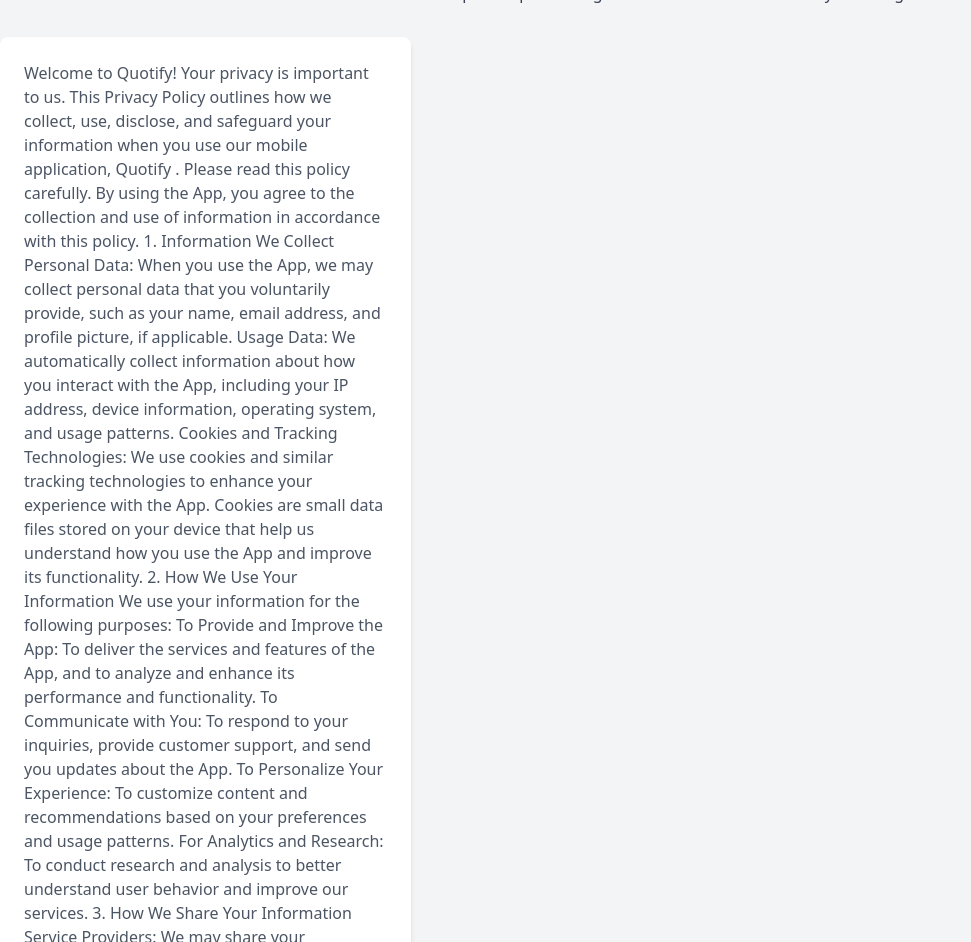
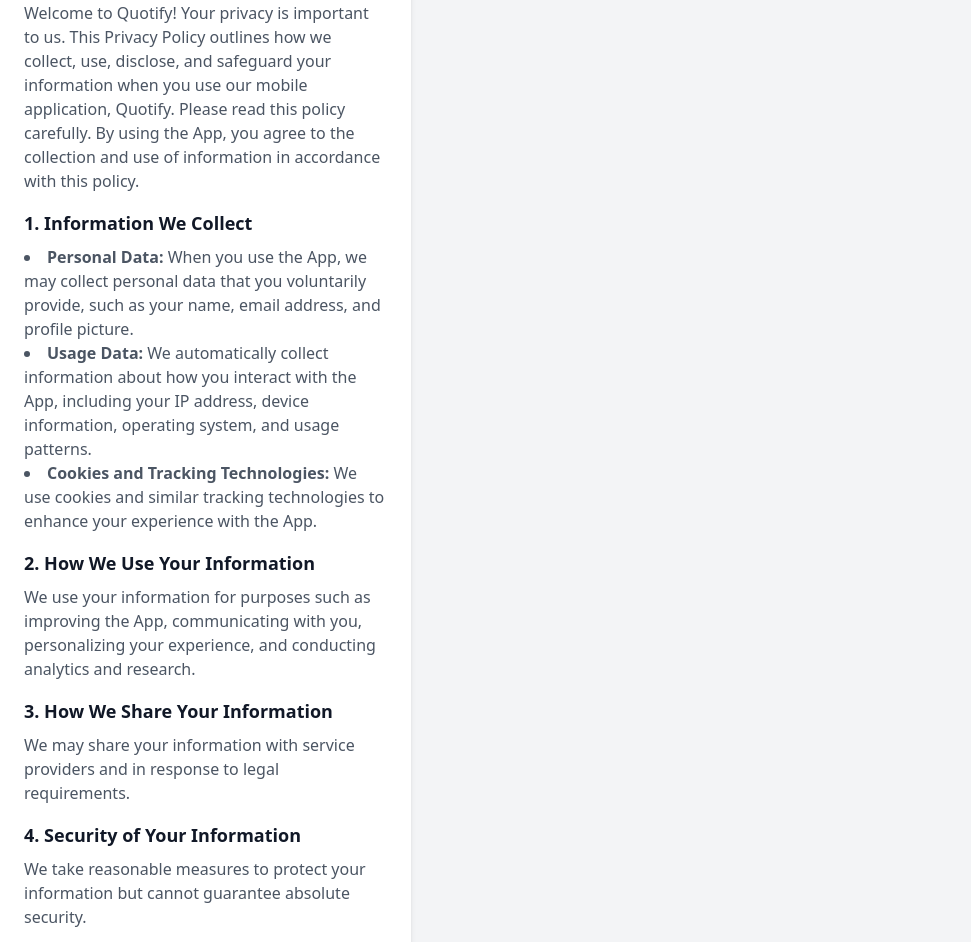
Before and after one commit to BimalKafle/PrivacyPolicy, a plain HTML site: page index.html in a window 1280 px wide. Shown: the part 99-1041 px from the top of the page, without its empty margins (0-971 px from the left). Drawn offline with nearby package versions, Linux system fonts and the light colour scheme.

Commit message:
Update index.html

```diff
--- a/index.html
+++ b/index.html
@@ -3,107 +3,65 @@
 <head>
     <meta charset="UTF-8">
     <meta name="viewport" content="width=device-width, initial-scale=1.0">
-    <title>Tailwind CSS Template</title>
+    <title>Quotify</title>
     <!-- Tailwind CSS CDN -->
     <script src="https://cdn.tailwindcss.com"></script>
 </head>
 <body class="bg-gray-100 text-gray-900">
 
+    <!-- Main Content -->
     <main class="container mx-auto py-8">
-        <section class="text-center mb-8">
-            <h2 class="text-2xl font-semibold mb-4">Welcome to My Website</h2>
-            <p class="text-gray-700">This is a simple template using Tailwind CSS. Customize it to your liking!</p>
-        </section>
 
         <section class="grid grid-cols-1 md:grid-cols-3 gap-6">
             <div class="bg-white shadow-md rounded-lg p-6">
-
-                <p class="text-gray-600">Welcome to Quotify! Your privacy is important to us. This Privacy Policy outlines how we collect, use,
-disclose, and safeguard your information when you use our mobile application, Quotify .
-Please read this policy carefully. By using the App, you agree to the collection and use of information in
-accordance with this policy.
-
-1. Information We Collect
-
-Personal Data: When you use the App, we may collect personal data that you voluntarily provide, such
-as your name, email address, and profile picture, if applicable.
-
-Usage Data: We automatically collect information about how you interact with the App, including your
-IP address, device information, operating system, and usage patterns.
-
-Cookies and Tracking Technologies: We use cookies and similar tracking technologies to enhance your
-experience with the App. Cookies are small data files stored on your device that help us understand how
-you use the App and improve its functionality.
-
-2. How We Use Your Information
-
-We use your information for the following purposes:
-
-To Provide and Improve the App: To deliver the services and features of the App, and to analyze and
-enhance its performance and functionality.
-
-To Communicate with You: To respond to your inquiries, provide customer support, and send you
-updates about the App.
-
-To Personalize Your Experience: To customize content and recommendations based on your
-preferences and usage patterns.
-
-For Analytics and Research: To conduct research and analysis to better understand user behavior and
-improve our services.
-
-3. How We Share Your Information
-
-Service Providers: We may share your information with third-party service providers who perform
-services on our behalf, such as data analysis, payment processing, and customer support.
-
-Legal Requirements: We may disclose your information if required to do so by law or in response to
-valid requests by public authorities.
-
-4. Security of Your Information
-
-We take reasonable measures to protect your information from unauthorized access, use, or disclosure.
-However, no method of transmission over the internet or electronic storage is 100% secure, so we
-cannot guarantee absolute security.
-
-5. Your Choices and Rights
-
-Access and Update: You may access and update your personal information through the App’s settings or
-by contacting us directly.
-
-Opt-Out: You can opt out of receiving promotional emails from us by following the instructions in those
-emails. Note that you may still receive transactional or service-related communications.
-
-Data Deletion: If you wish to delete your account or request the deletion of your personal data, please
-contact us at tiruwas016@gmail.com. We will respond to your request in accordance with applicable
-laws.
-
-6. Children&#39;s Privacy
-
-The App is not intended for use by children under the age of 13. We do not knowingly collect or solicit
-personal information from children under 13. If we become aware that we have collected personal
-information from a child under 13, we will take steps to delete such information.
-
-7. Changes to This Privacy Policy
-
-We may update this Privacy Policy from time to time. Any changes will be posted on this page with an
-updated effective date. Your continued use of the App after any changes constitutes your acceptance of
-the updated policy.
-
-8. Contact Us
-
-If you have any questions or concerns about this Privacy Policy, please contact us at:
-
-Email: tiruwas016@gmail.com
-
-Thank you for using Quotify!.</p>
+                <h3 class="text-xl font-semibold mb-4">Privacy Policy</h3>
+                <p class="text-gray-600 mb-4">
+                    Welcome to Quotify! Your privacy is important to us. This Privacy Policy outlines how we collect, use, disclose, and safeguard your information when you use our mobile application, Quotify. Please read this policy carefully. By using the App, you agree to the collection and use of information in accordance with this policy.
+                </p>
+                <h4 class="text-lg font-semibold mb-2">1. Information We Collect</h4>
+                <ul class="list-disc list-inside text-gray-600 mb-4">
+                    <li><strong>Personal Data:</strong> When you use the App, we may collect personal data that you voluntarily provide, such as your name, email address, and profile picture.</li>
+                    <li><strong>Usage Data:</strong> We automatically collect information about how you interact with the App, including your IP address, device information, operating system, and usage patterns.</li>
+                    <li><strong>Cookies and Tracking Technologies:</strong> We use cookies and similar tracking technologies to enhance your experience with the App.</li>
+                </ul>
+                <h4 class="text-lg font-semibold mb-2">2. How We Use Your Information</h4>
+                <p class="text-gray-600 mb-4">
+                    We use your information for purposes such as improving the App, communicating with you, personalizing your experience, and conducting analytics and research.
+                </p>
+                <h4 class="text-lg font-semibold mb-2">3. How We Share Your Information</h4>
+                <p class="text-gray-600 mb-4">
+                    We may share your information with service providers and in response to legal requirements.
+                </p>
+                <h4 class="text-lg font-semibold mb-2">4. Security of Your Information</h4>
+                <p class="text-gray-600 mb-4">
+                    We take reasonable measures to protect your information but cannot guarantee absolute security.
+                </p>
+                <h4 class="text-lg font-semibold mb-2">5. Your Choices and Rights</h4>
+                <p class="text-gray-600 mb-4">
+                    You may access, update, or request deletion of your personal data by contacting us at <a href="mailto:tiruwas016@gmail.com" class="text-blue-500">tiruwas016@gmail.com</a>.
+                </p>
+                <h4 class="text-lg font-semibold mb-2">6. Children's Privacy</h4>
+                <p class="text-gray-600 mb-4">
+                    The App is not intended for children under 13. If we collect information from a child under 13, we will delete it.
+                </p>
+                <h4 class="text-lg font-semibold mb-2">7. Changes to This Privacy Policy</h4>
+                <p class="text-gray-600 mb-4">
+                    Updates to this policy will be posted here. Continued use of the App indicates acceptance of changes.
+                </p>
+                <h4 class="text-lg font-semibold mb-2">8. Contact Us</h4>
+                <p class="text-gray-600">
+                    For questions, contact us at <a href="mailto:tiruwas016@gmail.com" class="text-blue-500">tiruwas016@gmail.com</a>.
+                </p>
             </div>
         </section>
     </main>
 
+    <!-- Footer -->
     <footer class="bg-gray-800 text-white py-4">
         <div class="container mx-auto text-center">
             <p>&copy; 2025 My Website. All rights reserved.</p>
         </div>
     </footer>
+
 </body>
 </html>
```
